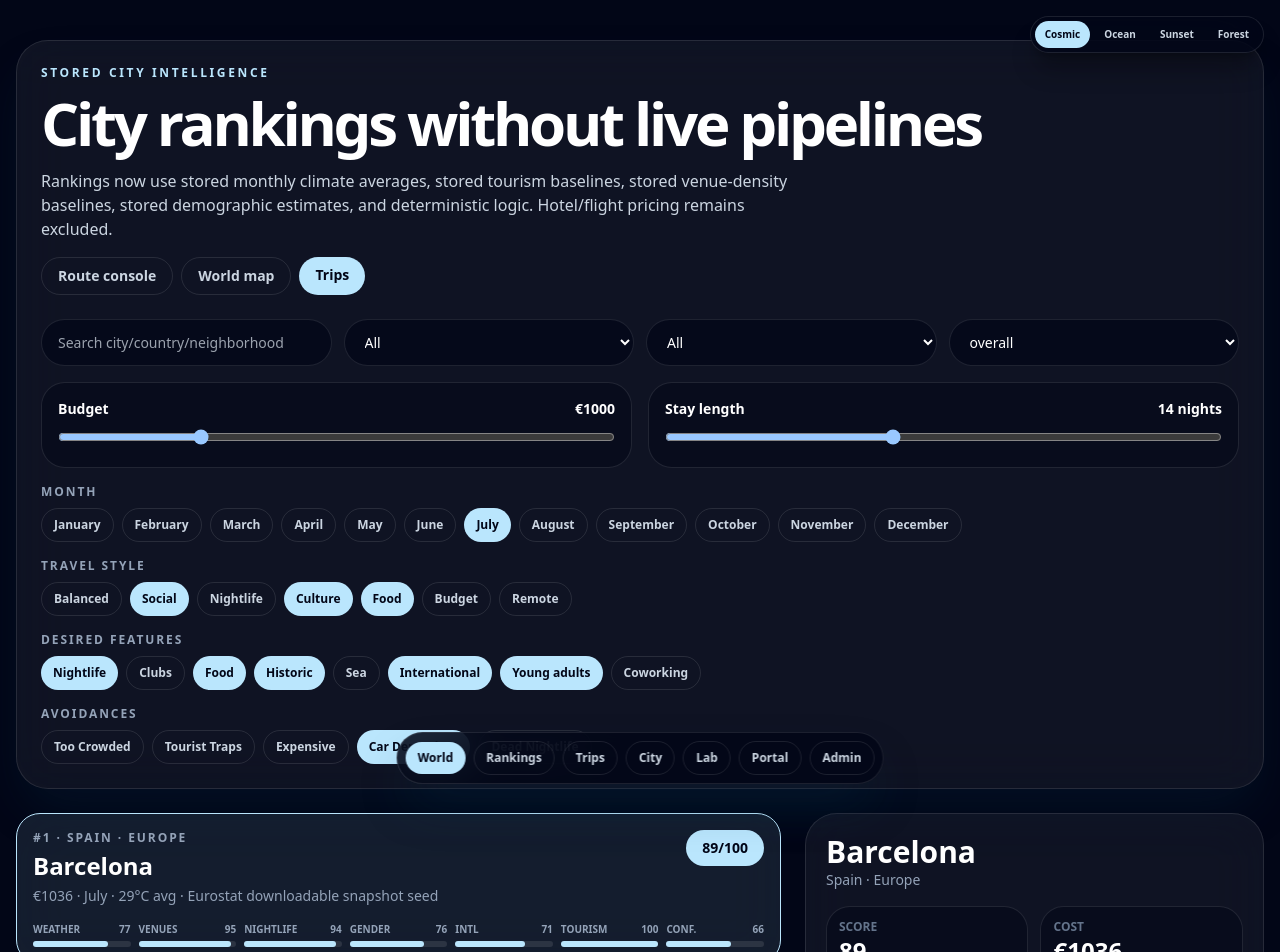
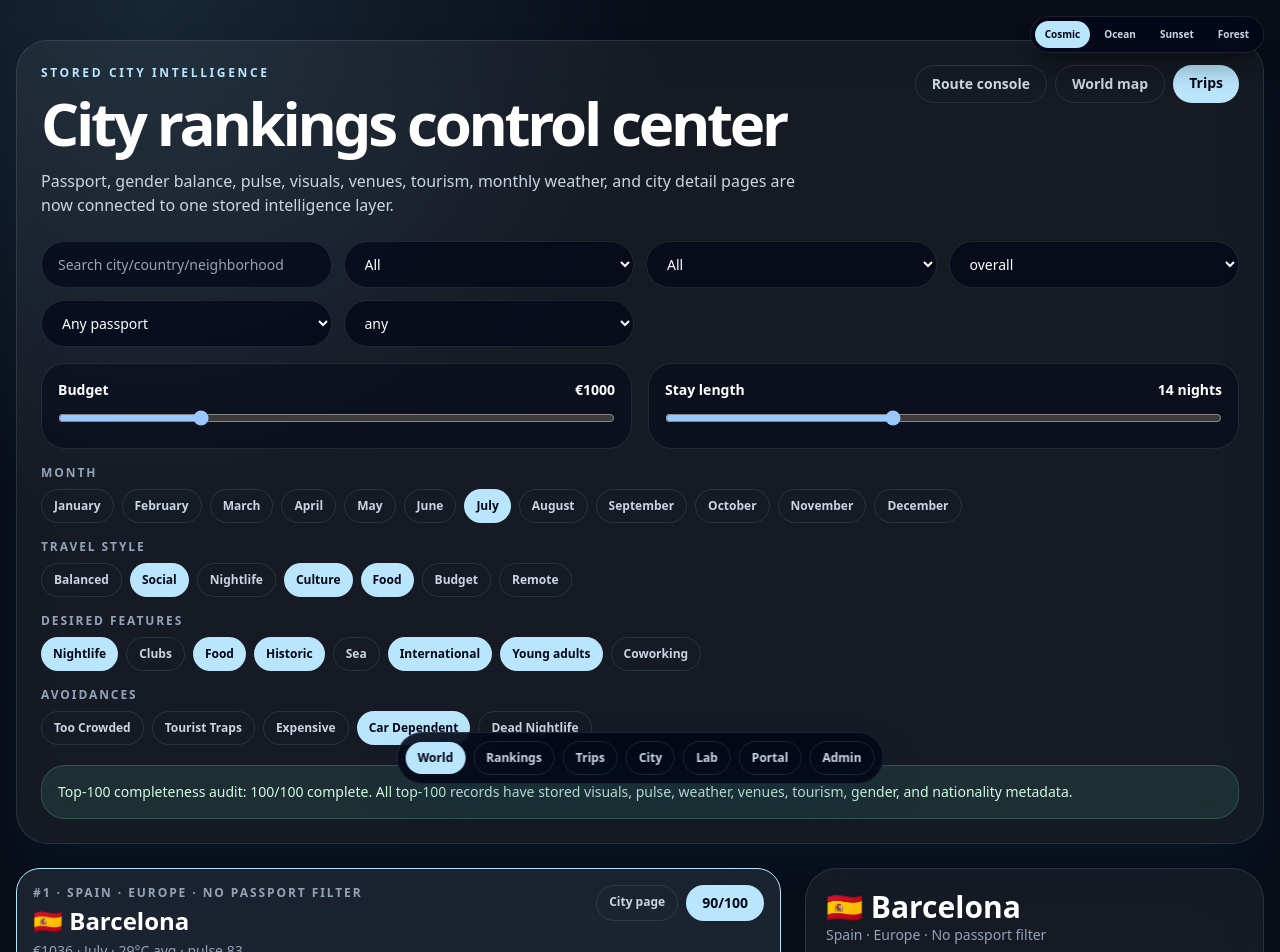
Before and after one commit to irf97/Travel-Guide, a Next.js app in the folder mvp/: page /rankings in a window 1280 px wide. Shown: the top 952 px of the page. Built offline with nearby package versions, Linux system fonts and the light colour scheme.

Commit message:
Connect passport gender pulse visuals and city links in rankings

```diff
--- a/mvp/app/rankings/page.tsx
+++ b/mvp/app/rankings/page.tsx
@@ -4,6 +4,7 @@ import { useMemo, useState } from "react";
 import Link from "next/link";
 import { continents, type Continent } from "@/lib/world-data";
 import { getAllCityIntelligence, type CityIntelligence, type MonthName } from "@/lib/city-intelligence";
+import { passportFit, type PassportProfile } from "@/lib/passport";
 import type { AvoidKey, FeatureKey, TravelStyle } from "@/lib/types";
 
 const monthOptions: MonthName[] = ["January", "February", "March", "April", "May", "June", "July", "August", "September", "October", "November", "December"];
@@ -16,7 +17,12 @@ const features: Array<{ label: string; value: FeatureKey }> = [
 const avoidances: Array<{ label: string; value: AvoidKey }> = [
   { label: "Too Crowded", value: "too_crowded" }, { label: "Tourist Traps", value: "tourist_traps" }, { label: "Expensive", value: "expensive" }, { label: "Car Dependent", value: "car_dependent" }, { label: "Dead Nightlife", value: "dead_nightlife" }
 ];
-const sortModes = ["overall", "cheapest", "nightlife", "history", "international", "gender-balance", "tourism-demand", "tourism-index", "weather", "venue-density", "confidence"] as const;
+const passportOptions: Array<{ label: string; value: PassportProfile }> = [
+  { label: "Any passport", value: "any" }, { label: "EU", value: "eu" }, { label: "UK", value: "uk" }, { label: "US/Canada", value: "us-canada" }, { label: "Turkish", value: "turkish" }, { label: "Visa flexible", value: "visa-flexible" }
+];
+const genderOptions = ["any", "balanced", "female-leaning", "male-leaning", "nightlife-balanced"] as const;
+type GenderMode = typeof genderOptions[number];
+const sortModes = ["overall", "cheapest", "passport-fit", "pulse", "nightlife", "history", "international", "gender-balance", "tourism-demand", "tourism-index", "weather", "venue-density", "confidence"] as const;
 type SortMode = typeof sortModes[number];
 
 type Ranked = {
@@ -27,6 +33,8 @@ type Ranked = {
   featureFit: number;
   riskPenalty: number;
   confidenceScore: number;
+  passportScore: number;
+  passportLabel: string;
 };
 
 function toggle<T extends string>(list: T[], value: T) { return list.includes(value) ? list.filter((item) => item !== value) : [...list, value]; }
@@ -69,31 +77,57 @@ function styleScore(city: CityIntelligence, styles: TravelStyle[], weather: Rank
     if (style === "food") score += city.food_culture_score * 0.74 + city.venues.restaurants * 0.08 + city.venues.cafes * 0.08;
     if (style === "budget") score += clamp(100 - Math.max(0, city.base_cost_per_person - 600) / 13);
     if (style === "remote-work") score += city.mobility_score * 0.46 + city.venues.coworking * 2.8 + weather.weatherComfort * 0.2;
-    if (style === "sports") score += city.venues.gyms * 2.6 + city.mobility_score * 0.28 + weather.weatherComfort * 0.24;
   }
   return clamp(score / active.length);
 }
 
-function rankCity(city: CityIntelligence, input: { month: MonthName; budget: number; nights: number; styles: TravelStyle[]; wanted: FeatureKey[]; avoid: AvoidKey[] }): Ranked {
+function genderPass(city: CityIntelligence, mode: GenderMode) {
+  const night = city.demographics.nightlifeGenderMix;
+  if (mode === "any") return true;
+  if (mode === "balanced") return city.demographics.genderBalanceScore >= 88;
+  if (mode === "female-leaning") return night.female >= 45;
+  if (mode === "male-leaning") return night.male >= 54;
+  return Math.abs(night.male - night.female) <= 10;
+}
+
+function rankCity(city: CityIntelligence, input: { month: MonthName; budget: number; nights: number; styles: TravelStyle[]; wanted: FeatureKey[]; avoid: AvoidKey[]; passport: PassportProfile }): Ranked {
   const selectedWeather = city.monthlyWeather[input.month];
   const cost = Math.round(city.average_daily_cost * input.nights);
   const affordability = clamp(100 - Math.max(0, cost - input.budget) / 13);
   const fit = featureFit(city, input.wanted);
   const penalty = riskPenalty(city, input.avoid, input.budget);
   const style = styleScore(city, input.styles, selectedWeather);
-  const confidenceScore = clamp(city.demographics.confidenceScore * 0.35 + (city.tourism.confidence === "high" ? 86 : city.tourism.confidence === "medium" ? 68 : 45) * 0.3 + selectedWeather.weatherComfort * 0.15 + city.venues.densityScore * 0.2);
+  const passport = passportFit(city, input.passport);
+  const confidenceScore = clamp(city.demographics.confidenceScore * 0.28 + (city.tourism.confidence === "high" ? 86 : city.tourism.confidence === "medium" ? 68 : 45) * 0.25 + selectedWeather.weatherComfort * 0.15 + city.venues.densityScore * 0.18 + city.pulse.confidence === "medium" ? 8 : 4);
   const score = clamp(
-    style * 0.22 +
-    fit * 0.16 +
-    affordability * 0.14 +
-    selectedWeather.weatherComfort * 0.14 +
-    city.tourism.cityTourismDemandScore * 0.12 +
-    city.venues.densityScore * 0.12 +
-    city.demographics.genderBalanceScore * 0.05 +
-    confidenceScore * 0.05 -
+    style * 0.19 +
+    fit * 0.14 +
+    affordability * 0.12 +
+    selectedWeather.weatherComfort * 0.12 +
+    city.tourism.cityTourismDemandScore * 0.11 +
+    city.venues.densityScore * 0.11 +
+    city.demographics.genderBalanceScore * 0.07 +
+    passport.score * 0.08 +
+    city.pulse.demandPressure * 0.06 +
+    confidenceScore * 0.04 -
     penalty * 0.55
   );
-  return { city, score, cost, selectedWeather, featureFit: fit, riskPenalty: penalty, confidenceScore };
+  return { city, score, cost, selectedWeather, featureFit: fit, riskPenalty: penalty, confidenceScore, passportScore: passport.score, passportLabel: passport.label };
+}
+
+function auditCity(city: CityIntelligence) {
+  const missing = [
+    city.visuals?.flag ? null : "flag",
+    city.visuals?.slides?.length >= 5 ? null : "visual slides",
+    city.pulse?.headlines?.length ? null : "pulse",
+    city.demographics?.touristNationalityMix?.length ? null : "nationality mix",
+    city.demographics?.nightlifeGenderMix ? null : "gender mix",
+    city.venues?.bars ? null : "venue counts",
+    city.identityVenueCounts?.locals ? null : "identity venue split",
+    city.monthlyWeather?.July ? null : "monthly weather",
+    city.tourism?.cityTourismDemandScore ? null : "tourism score"
+  ].filter(Boolean) as string[];
+  return { cityId: city.id, name: city.name, missing, complete: missing.length === 0 };
 }
 
 export default function RankingsPage() {
@@ -105,23 +139,32 @@ export default function RankingsPage() {
   const [budget, setBudget] = useState(1000);
   const [nights, setNights] = useState(14);
   const [month, setMonth] = useState<MonthName>("July");
+  const [passport, setPassport] = useState<PassportProfile>("any");
+  const [genderMode, setGenderMode] = useState<GenderMode>("any");
   const [styles, setStyles] = useState<TravelStyle[]>(["social", "culture", "food"]);
   const [wanted, setWanted] = useState<FeatureKey[]>(["bars", "local_food", "historic", "international_crowd", "young_adults"]);
   const [avoid, setAvoid] = useState<AvoidKey[]>(["car_dependent"]);
   const [sortMode, setSortMode] = useState<SortMode>("overall");
   const [selectedId, setSelectedId] = useState("barcelona-spain");
+  const [expandedPulseId, setExpandedPulseId] = useState<string | null>(null);
   const [saveMessage, setSaveMessage] = useState("");
+
+  const audit = useMemo(() => allCities.slice(0, 100).map(auditCity), [allCities]);
+  const auditComplete = audit.filter((item) => item.complete).length;
 
   const ranked = useMemo<Ranked[]>(() => {
     const q = query.toLowerCase().trim();
     const rows = allCities
       .filter((city) => continent === "All" || city.continent === continent)
       .filter((city) => country === "All" || city.country === country)
+      .filter((city) => genderPass(city, genderMode))
       .filter((city) => !q || `${city.name} ${city.country} ${city.continent} ${city.types.join(" ")} ${city.best_neighborhoods.join(" ")} ${city.nationality_mix_context}`.toLowerCase().includes(q))
-      .map((city) => rankCity(city, { month, budget, nights, styles, wanted, avoid }));
+      .map((city) => rankCity(city, { month, budget, nights, styles, wanted, avoid, passport }));
 
     return rows.sort((a, b) => {
       if (sortMode === "cheapest") return a.cost - b.cost;
+      if (sortMode === "passport-fit") return b.passportScore - a.passportScore;
+      if (sortMode === "pulse") return b.city.pulse.demandPressure - a.city.pulse.demandPressure;
       if (sortMode === "nightlife") return b.city.nightlife_score - a.city.nightlife_score;
       if (sortMode === "history") return b.city.history_score - a.city.history_score;
       if (sortMode === "international") return b.city.tourism.internationalTouristPressure - a.city.tourism.internationalTouristPressure;
@@ -133,20 +176,20 @@ export default function RankingsPage() {
       if (sortMode === "confidence") return b.confidenceScore - a.confidenceScore;
       return b.score - a.score;
     });
-  }, [allCities, query, continent, country, month, budget, nights, styles, wanted, avoid, sortMode]);
+  }, [allCities, query, continent, country, month, budget, nights, styles, wanted, avoid, sortMode, passport, genderMode]);
 
   const selected = ranked.find((row) => row.city.id === selectedId) ?? ranked[0];
 
   async function save(row: Ranked) {
-    const response = await fetch("/api/trips", { method: "POST", headers: { "Content-Type": "application/json" }, body: JSON.stringify({ title: `${row.city.name}, ${row.city.country}`, cityId: row.city.id, month, budgetLevel: budget <= 800 ? "Low" : budget <= 1300 ? "Medium" : "High", goal: styles.join("-") || "balanced", computedScore: row.score, notes: `Saved from /rankings stored intelligence. Sort: ${sortMode}. Cost €${row.cost}. Weather ${row.selectedWeather.weatherComfort}. Venue density ${row.city.venues.densityScore}. Tourism demand ${row.city.tourism.cityTourismDemandScore}. International pressure ${row.city.tourism.internationalTouristPressure}.` }) });
+    const response = await fetch("/api/trips", { method: "POST", headers: { "Content-Type": "application/json" }, body: JSON.stringify({ title: `${row.city.name}, ${row.city.country}`, cityId: row.city.id, month, budgetLevel: budget <= 800 ? "Low" : budget <= 1300 ? "Medium" : "High", goal: styles.join("-") || "balanced", computedScore: row.score, notes: `Saved from /rankings. Passport ${passport}: ${row.passportLabel}. Gender filter ${genderMode}. Pulse demand ${row.city.pulse.demandPressure}. Weather ${row.selectedWeather.weatherComfort}. Venue density ${row.city.venues.densityScore}.` }) });
     const json = await response.json();
     setSaveMessage(json?.data?.message ?? "Saved.");
   }
 
-  return <main className="min-h-screen bg-slate-950 px-4 py-10 text-white">
+  return <main className="min-h-screen px-4 py-10 text-white">
     <section className="mx-auto max-w-7xl rounded-[2rem] border border-white/10 bg-white/[0.055] p-6 shadow-2xl shadow-sky-950/30 backdrop-blur-xl">
       <div className="flex flex-wrap items-start justify-between gap-4">
-        <div><p className="text-xs font-black uppercase tracking-[0.22em] text-sky-200">Stored city intelligence</p><h1 className="mt-3 text-4xl font-black tracking-[-0.055em] md:text-6xl">City rankings without live pipelines</h1><p className="mt-4 max-w-3xl text-slate-300">Rankings now use stored monthly climate averages, stored tourism baselines, stored venue-density baselines, stored demographic estimates, and deterministic logic. Hotel/flight pricing remains excluded.</p></div>
+        <div><p className="text-xs font-black uppercase tracking-[0.22em] text-sky-200">Stored city intelligence</p><h1 className="mt-3 text-4xl font-black tracking-[-0.055em] md:text-6xl">City rankings control center</h1><p className="mt-4 max-w-3xl text-slate-300">Passport, gender balance, pulse, visuals, venues, tourism, monthly weather, and city detail pages are now connected to one stored intelligence layer.</p></div>
         <div className="flex gap-2"><Link className="rounded-full border border-white/10 px-4 py-2 text-sm font-black text-slate-300" href="/admin">Route console</Link><Link className="rounded-full border border-white/10 px-4 py-2 text-sm font-black text-slate-300" href="/world">World map</Link><Link className="rounded-full bg-sky-200 px-4 py-2 text-sm font-black text-slate-950" href="/trips">Trips</Link></div>
       </div>
       <div className="mt-6 grid gap-3 md:grid-cols-4">
@@ -154,37 +197,39 @@ export default function RankingsPage() {
         <select className="rounded-2xl border border-white/10 bg-slate-950/70 px-4 py-3 text-sm" value={continent} onChange={(e)=>setContinent(e.target.value as Continent | "All")}><option>All</option>{continents.map((c)=><option key={c}>{c}</option>)}</select>
         <select className="rounded-2xl border border-white/10 bg-slate-950/70 px-4 py-3 text-sm" value={country} onChange={(e)=>setCountry(e.target.value)}><option>All</option>{countries.map((c)=><option key={c}>{c}</option>)}</select>
         <select className="rounded-2xl border border-white/10 bg-slate-950/70 px-4 py-3 text-sm" value={sortMode} onChange={(e)=>setSortMode(e.target.value as SortMode)}>{sortModes.map((m)=><option key={m}>{m}</option>)}</select>
+        <select className="rounded-2xl border border-white/10 bg-slate-950/70 px-4 py-3 text-sm" value={passport} onChange={(e)=>setPassport(e.target.value as PassportProfile)}>{passportOptions.map((p)=><option key={p.value} value={p.value}>{p.label}</option>)}</select>
+        <select className="rounded-2xl border border-white/10 bg-slate-950/70 px-4 py-3 text-sm" value={genderMode} onChange={(e)=>setGenderMode(e.target.value as GenderMode)}>{genderOptions.map((m)=><option key={m}>{m}</option>)}</select>
       </div>
       <div className="mt-4 grid gap-4 md:grid-cols-2"><Slider label="Budget" value={`€${budget}`} min={500} max={2500} step={50} state={budget} setState={setBudget}/><Slider label="Stay length" value={`${nights} nights`} min={3} max={30} step={1} state={nights} setState={setNights}/></div>
       <ChipGroup title="Month" items={monthOptions.map((m)=>({label:m,value:m}))} active={[month]} onClick={(v)=>setMonth(v)}/>
       <ChipGroup title="Travel style" items={travelStyles} active={styles} onClick={(v)=>setStyles(toggle(styles, v))}/>
       <ChipGroup title="Desired features" items={features} active={wanted} onClick={(v)=>setWanted(toggle(wanted, v))}/>
       <ChipGroup title="Avoidances" items={avoidances} active={avoid} onClick={(v)=>setAvoid(toggle(avoid, v))}/>
+      <div className="mt-5 rounded-2xl border border-emerald-300/20 bg-emerald-300/10 p-4 text-sm text-emerald-100">Top-100 completeness audit: {auditComplete}/100 complete. {auditComplete < 100 ? `${100-auditComplete} need review.` : "All top-100 records have stored visuals, pulse, weather, venues, tourism, gender, and nationality metadata."}</div>
       {saveMessage ? <div className="mt-4 rounded-2xl border border-emerald-300/20 bg-emerald-300/10 px-4 py-3 text-sm text-emerald-100">{saveMessage}</div> : null}
     </section>
 
     <section className="mx-auto mt-6 grid max-w-7xl gap-6 lg:grid-cols-[1.5fr_.9fr]">
       <div className="grid gap-3">
-        {ranked.slice(0, 60).map((row, index) => <button key={row.city.id} onClick={()=>setSelectedId(row.city.id)} className={`rounded-[1.5rem] border p-4 text-left backdrop-blur-xl transition ${selected?.city.id===row.city.id ? "border-sky-200 bg-sky-200/10" : "border-white/10 bg-white/[0.04] hover:border-white/25"}`}>
-          <div className="flex flex-wrap items-start justify-between gap-3"><div><div className="text-xs font-black uppercase tracking-[0.16em] text-slate-400">#{index+1} · {row.city.country} · {row.city.continent}</div><h2 className="mt-1 text-2xl font-black">{row.city.name}</h2><p className="mt-1 text-sm text-slate-400">€{row.cost} · {month} · {row.selectedWeather.avgTempC}°C avg · {row.city.tourism.sourceLabel}</p></div><div className="rounded-full bg-sky-200 px-4 py-2 text-sm font-black text-slate-950">{row.score}/100</div></div>
-          <div className="mt-4 grid gap-2 md:grid-cols-7"><Mini label="Weather" value={row.selectedWeather.weatherComfort}/><Mini label="Venues" value={row.city.venues.densityScore}/><Mini label="Nightlife" value={row.city.nightlife_score}/><Mini label="Gender" value={row.city.demographics.genderBalanceScore}/><Mini label="Intl" value={row.city.tourism.internationalTouristPressure}/><Mini label="Tourism" value={row.city.tourism.cityTourismDemandScore}/><Mini label="Conf." value={row.confidenceScore}/></div>
-        </button>)}
+        {ranked.slice(0, 100).map((row, index) => <article key={row.city.id} className={`rounded-[1.5rem] border p-4 backdrop-blur-xl transition ${selected?.city.id===row.city.id ? "border-sky-200 bg-sky-200/10" : "border-white/10 bg-white/[0.04] hover:border-white/25"}`}>
+          <div className="flex flex-wrap items-start justify-between gap-3"><button onClick={()=>setSelectedId(row.city.id)} className="text-left"><div className="text-xs font-black uppercase tracking-[0.16em] text-slate-400">#{index+1} · {row.city.country} · {row.city.continent} · {row.passportLabel}</div><h2 className="mt-1 text-2xl font-black">{row.city.visuals.flag} {row.city.name}</h2><p className="mt-1 text-sm text-slate-400">€{row.cost} · {month} · {row.selectedWeather.avgTempC}°C avg · pulse {row.city.pulse.demandPressure}</p></button><div className="flex gap-2"><Link className="rounded-full border border-white/10 px-3 py-2 text-xs font-black text-slate-300" href={`/cities/${row.city.id}`}>City page</Link><div className="rounded-full bg-sky-200 px-4 py-2 text-sm font-black text-slate-950">{row.score}/100</div></div></div>
+          <div className="mt-4 flex snap-x gap-2 overflow-x-auto pb-1">{row.city.visuals.slides.map((slide)=><div key={slide.kind} className="min-w-[130px] snap-start rounded-2xl border border-white/10 bg-slate-950/55 p-3"><div className="text-3xl">{slide.label}</div><div className="mt-2 text-[11px] font-black text-white">{slide.title}</div><div className="text-[10px] text-slate-500">{slide.caption}</div></div>)}</div>
+          <div className="mt-4 grid gap-2 md:grid-cols-8"><Mini label="Passport" value={row.passportScore}/><Mini label="Weather" value={row.selectedWeather.weatherComfort}/><Mini label="Venues" value={row.city.venues.densityScore}/><Mini label="Pulse" value={row.city.pulse.demandPressure}/><Mini label="Nightlife" value={row.city.nightlife_score}/><Mini label="Gender" value={row.city.demographics.genderBalanceScore}/><Mini label="Intl" value={row.city.tourism.internationalTouristPressure}/><Mini label="Conf." value={row.confidenceScore}/></div>
+          <button onClick={()=>setExpandedPulseId(expandedPulseId === row.city.id ? null : row.city.id)} className="mt-4 rounded-full border border-white/10 px-3 py-2 text-xs font-black text-sky-200 hover:bg-white/10">{expandedPulseId === row.city.id ? "Hide pulse" : "Open stored pulse"}</button>
+          {expandedPulseId === row.city.id ? <div className="mt-3 rounded-2xl border border-sky-200/20 bg-sky-200/10 p-4 text-sm text-slate-200"><div className="grid gap-2 md:grid-cols-4"><Metric label="Articles" value={`${row.city.pulse.articleCount}`}/><Metric label="Momentum" value={`${row.city.pulse.eventMomentum}`}/><Metric label="Risk" value={`${row.city.pulse.riskScore}`}/><Metric label="Demand" value={`${row.city.pulse.demandPressure}`}/></div><p className="mt-3 text-slate-300">{row.city.pulse.explanation}</p><div className="mt-3 grid gap-2">{row.city.pulse.headlines.map((headline)=><div key={headline} className="rounded-xl bg-white/[0.05] px-3 py-2">{headline}</div>)}</div></div> : null}
+        </article>)}
       </div>
       {selected ? <aside className="sticky top-4 h-fit rounded-[2rem] border border-white/10 bg-white/[0.055] p-5 backdrop-blur-xl">
-        <h2 className="text-3xl font-black">{selected.city.name}</h2><p className="text-sm text-slate-400">{selected.city.country} · {selected.city.continent}</p>
-        <div className="mt-4 grid grid-cols-2 gap-3"><Metric label="Score" value={`${selected.score}`}/><Metric label="Cost" value={`€${selected.cost}`}/><Metric label="Weather" value={`${selected.selectedWeather.weatherComfort}`}/><Metric label="Venues" value={`${selected.city.venues.densityScore}`}/></div>
-        <button onClick={()=>save(selected)} className="mt-4 w-full rounded-full bg-emerald-200 px-4 py-3 text-sm font-black text-slate-950">Save city</button>
-        <h3 className="mt-6 text-sm font-black uppercase tracking-[0.16em] text-sky-200">Stored monthly weather</h3>
-        <div className="mt-2 rounded-2xl border border-white/10 bg-slate-950/50 p-3 text-sm text-slate-300">{month}: {selected.selectedWeather.avgTempC}°C avg · {selected.selectedWeather.rainDays} rain days · comfort {selected.selectedWeather.weatherComfort}/100 · outdoor nightlife {selected.selectedWeather.outdoorNightlifeScore}/100</div>
-        <h3 className="mt-6 text-sm font-black uppercase tracking-[0.16em] text-sky-200">Stored venue density</h3>
-        <div className="mt-2 grid grid-cols-2 gap-2 text-sm text-slate-300"><Metric label="Bars" value={`${selected.city.venues.bars}`}/><Metric label="Clubs" value={`${selected.city.venues.clubs}`}/><Metric label="Restaurants" value={`${selected.city.venues.restaurants}`}/><Metric label="Cafes" value={`${selected.city.venues.cafes}`}/></div>
-        <h3 className="mt-6 text-sm font-black uppercase tracking-[0.16em] text-sky-200">Stored tourism baseline</h3>
-        <div className="mt-2 rounded-2xl border border-white/10 bg-slate-950/50 p-3 text-sm text-slate-300">Country baseline: {selected.city.tourism.tourismNightsIndex}/100<br/>International guests: {selected.city.tourism.internationalGuestShare}% · Domestic guests: {selected.city.tourism.domesticGuestShare}%<br/>Source: {selected.city.tourism.sourceLabel}<br/>Release: {selected.city.tourism.release} · confidence {selected.city.tourism.confidence}</div>
+        <h2 className="text-3xl font-black">{selected.city.visuals.flag} {selected.city.name}</h2><p className="text-sm text-slate-400">{selected.city.country} · {selected.city.continent} · {selected.passportLabel}</p>
+        <div className="mt-4 grid grid-cols-2 gap-3"><Metric label="Score" value={`${selected.score}`}/><Metric label="Passport" value={`${selected.passportScore}`}/><Metric label="Pulse" value={`${selected.city.pulse.demandPressure}`}/><Metric label="Gender" value={`${selected.city.demographics.genderBalanceScore}`}/></div>
+        <div className="mt-4 flex gap-2"><button onClick={()=>save(selected)} className="flex-1 rounded-full bg-emerald-200 px-4 py-3 text-sm font-black text-slate-950">Save city</button><Link href={`/cities/${selected.city.id}`} className="rounded-full border border-white/10 px-4 py-3 text-sm font-black text-slate-200">Open city</Link></div>
+        <h3 className="mt-6 text-sm font-black uppercase tracking-[0.16em] text-sky-200">Identity venue counts</h3>
+        <div className="mt-2 grid grid-cols-2 gap-2 text-sm text-slate-300">{Object.entries(selected.city.identityVenueCounts).filter(([key])=>key!=="note").map(([key,value]) => typeof value === "object" ? <div key={key} className="rounded-2xl border border-white/10 bg-slate-950/50 p-3"><div className="font-black capitalize text-sky-200">{key}</div><div className="mt-1 text-xs">Bars {value.bars}<br/>Clubs {value.clubs}<br/>Restaurants {value.restaurants}<br/>Cafes {value.cafes}</div></div> : null)}</div>
         <h3 className="mt-6 text-sm font-black uppercase tracking-[0.16em] text-sky-200">Gender mix</h3>
         <div className="mt-2 rounded-2xl border border-white/10 bg-slate-950/50 p-3 text-sm text-slate-300">Nightlife: {selected.city.demographics.nightlifeGenderMix.male}% male · {selected.city.demographics.nightlifeGenderMix.female}% female · {selected.city.demographics.nightlifeGenderMix.unknown}% unknown<br/>General: {selected.city.demographics.generalGenderMix.male}% male · {selected.city.demographics.generalGenderMix.female}% female</div>
         <h3 className="mt-6 text-sm font-black uppercase tracking-[0.16em] text-sky-200">Tourist nationality mix</h3>
         <div className="mt-2 grid gap-2">{selected.city.demographics.touristNationalityMix.map((item)=><div key={item.label} className="rounded-2xl border border-white/10 bg-slate-950/50 p-3"><div className="flex justify-between text-sm"><span>{item.label}</span><b>{item.share}%</b></div><div className="mt-2 h-1.5 rounded-full bg-white/10"><div className="h-1.5 rounded-full bg-sky-200" style={{width:`${item.share}%`}}/></div></div>)}</div>
-        <p className="mt-4 text-xs leading-5 text-slate-500">Sources: {selected.city.sourceConfidence.weather}; {selected.city.sourceConfidence.tourism}; {selected.city.sourceConfidence.venues}; {selected.city.sourceConfidence.demographics}.</p>
+        <p className="mt-4 text-xs leading-5 text-slate-500">Sources: {selected.city.sourceConfidence.weather}; {selected.city.sourceConfidence.tourism}; {selected.city.sourceConfidence.venues}; {selected.city.sourceConfidence.pulse}; {selected.city.sourceConfidence.demographics}.</p>
       </aside> : null}
     </section>
   </main>;
```
